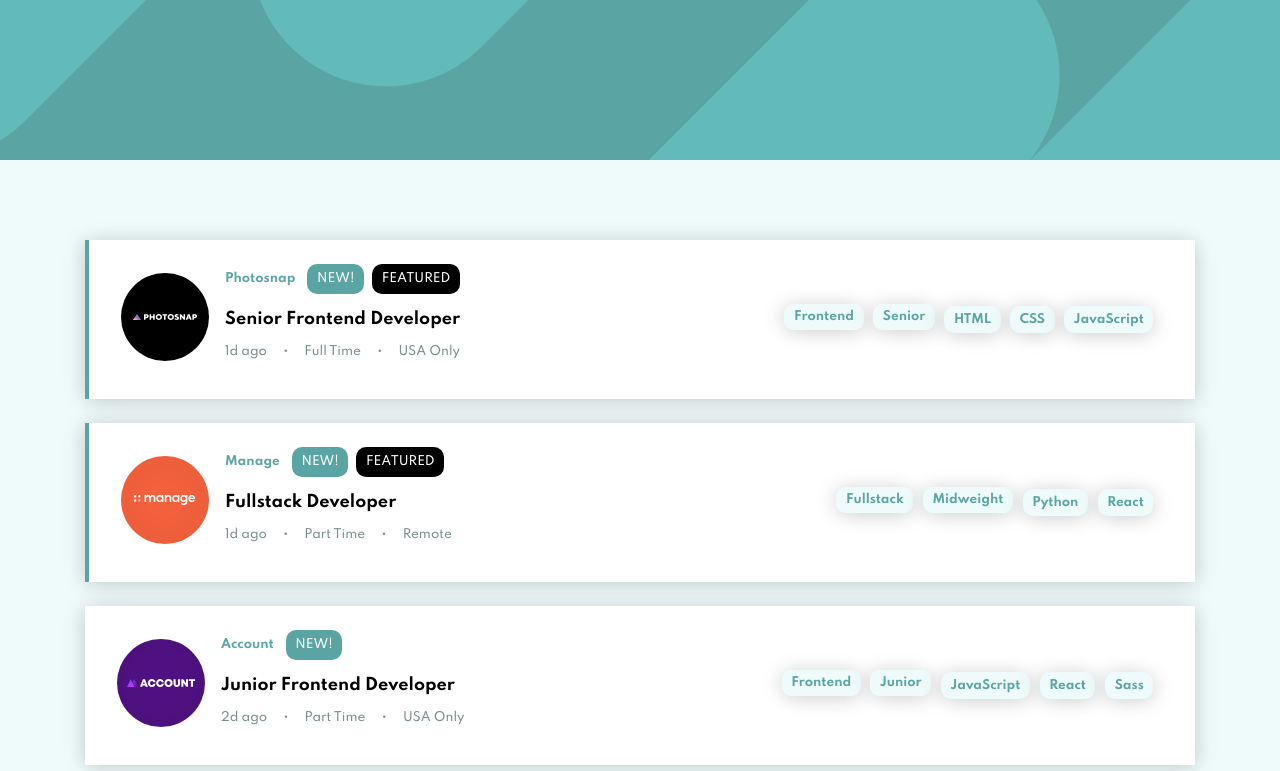
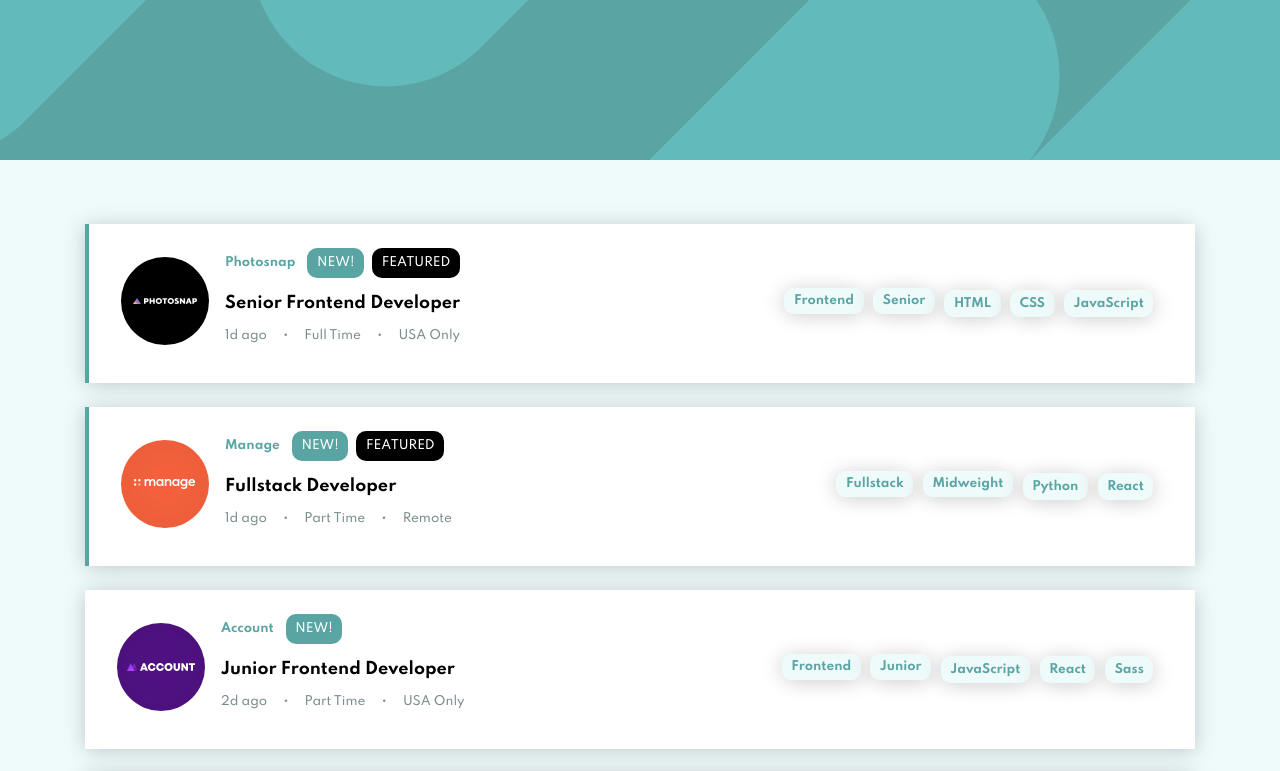
Before and after one commit to luxjoshyua/job-listings-filtering, a website built with webpack: page src/index.html in a window 1280 px wide. Shown: the top 771 px of the page. Built offline with nearby package versions, Linux system fonts and the light colour scheme.

Commit message:
spacing updates

```diff
--- a/src/js/createJobListing/index.js
+++ b/src/js/createJobListing/index.js
@@ -28,14 +28,12 @@ const createJobPosting = () => {
     // set featured status
     if (job.featured) {
       clone.querySelector(".featured").innerHTML = "Featured";
-
       clone
         .querySelector(".inner")
         .parentElement.classList.add("featured-item");
     } else {
       clone.querySelector(".featured").style.display = "none";
     }
-
     // set job title
     clone.querySelector(".job-title").innerHTML = `${job.position}`;
     // set posted at
@@ -44,7 +42,6 @@ const createJobPosting = () => {
     clone.querySelector(".contract").innerHTML = `${job.contract}`;
     // set location
     clone.querySelector(".location").innerHTML = `${job.location}`;
-
     // set role
     const roleSpan = document.createElement("span");
     roleSpan.innerHTML = `${job.role}`;
--- a/src/sass/_sections.scss
+++ b/src/sass/_sections.scss
@@ -1,15 +1,14 @@
 .main {
   background-color: $light-background;
+  padding: 4rem 0;
   .jobs-wrapper {
     max-width: 1110px;
     margin: 0 auto;
-    padding-top: 80px;
     .job-item {
       background-color: white;
       box-shadow: 4px 4px 20px 0 rgba(0, 0, 0, 0.1),
         -4px 0 20px 0 rgba(0, 0, 0, 0.1);
       margin-bottom: 1.5rem;
-      //   FIX THIS HACK!
       &:first-of-type {
         display: none;
       }
```
